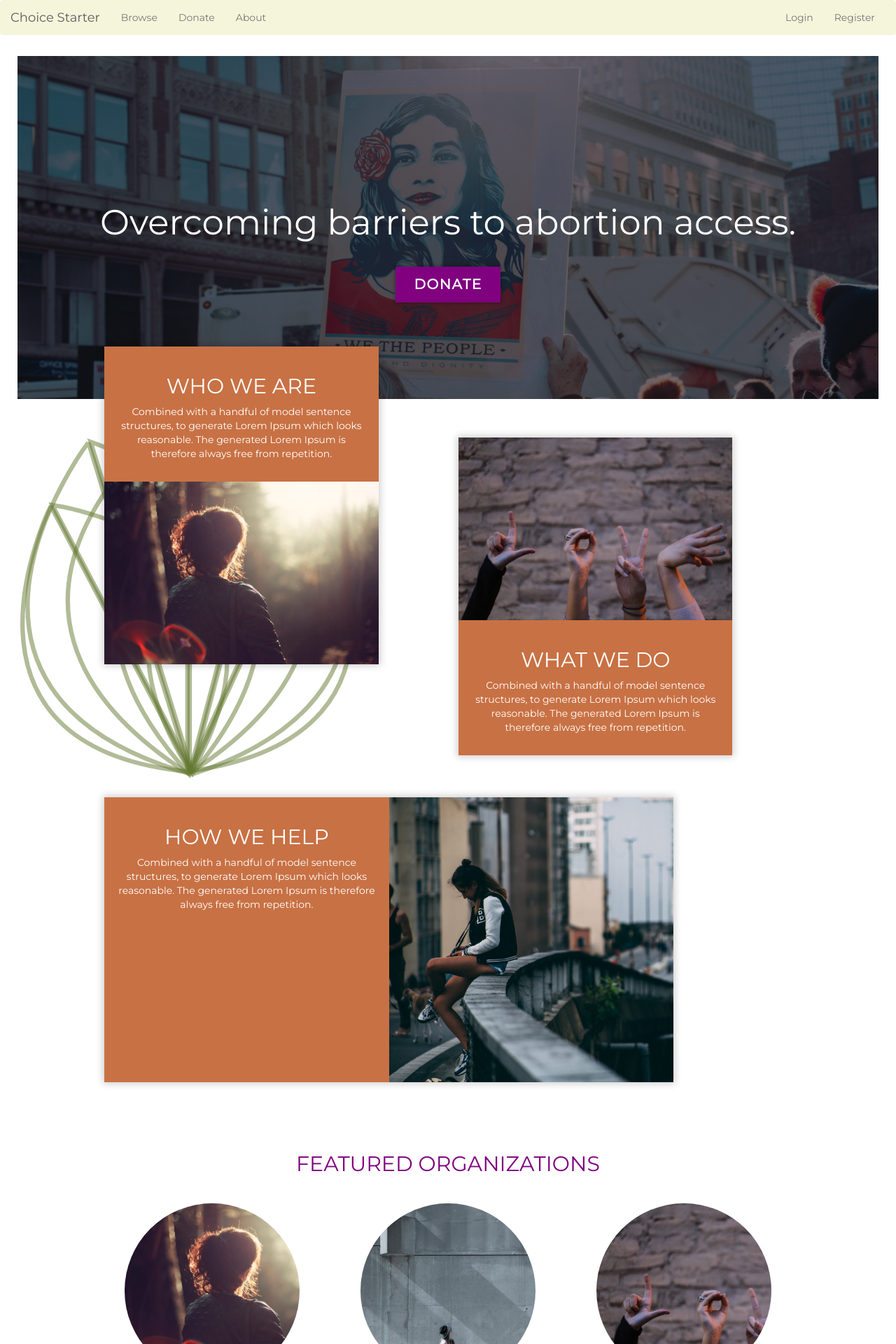
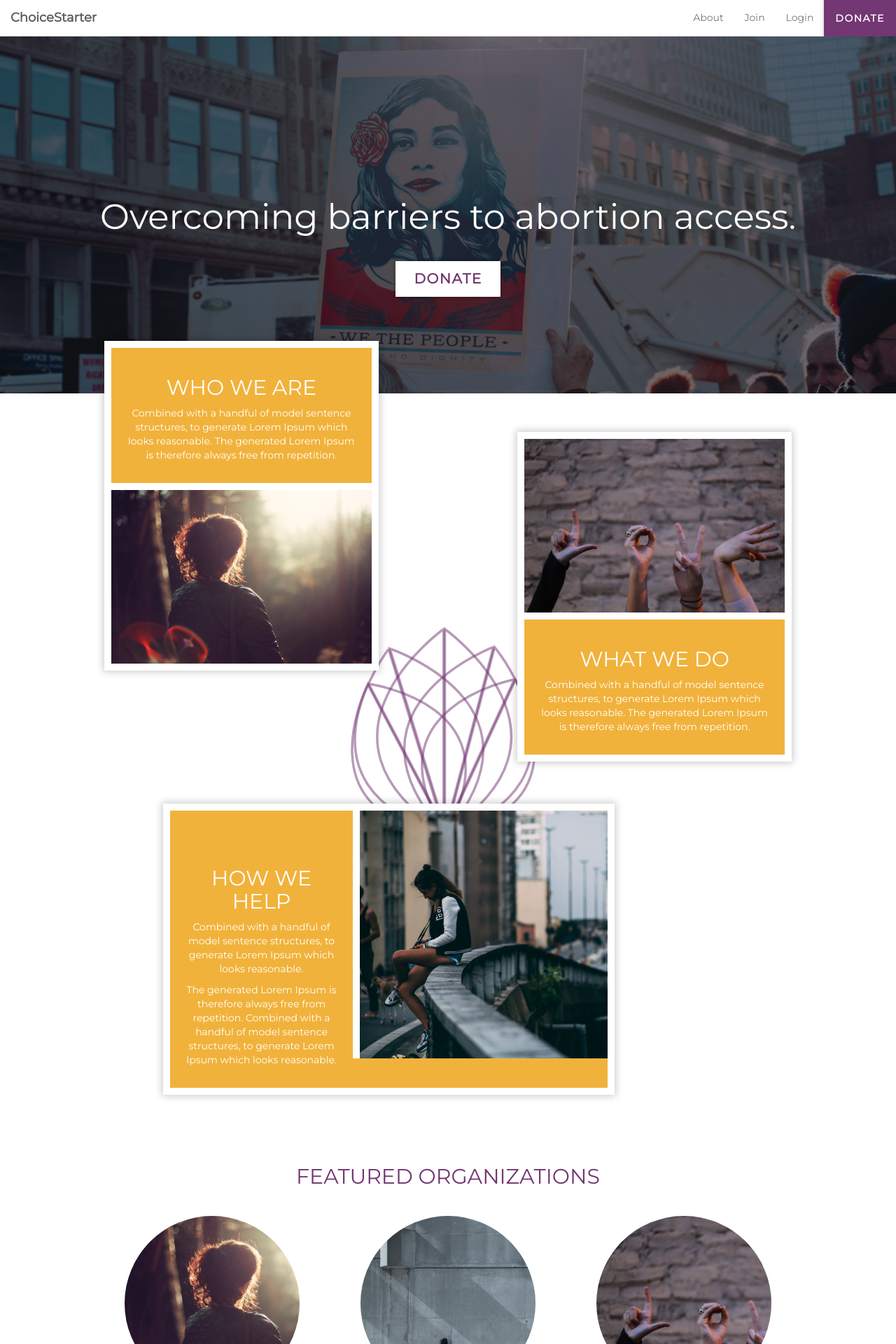
Before and after one commit to mackenziekira/choicestarter, a Flask app: page / in a window 1280 px wide. Shown: the top 1920 px of the page at 70% size. Run offline with Flask 2, Linux system fonts and the light colour scheme; some libraries are stand-ins or nearby versions.

Commit message:
nav bar reorder and footer styles

```diff
--- a/static/css/main.css
+++ b/static/css/main.css
@@ -3,6 +3,9 @@
 */
 * {
 	font-family: 'Montserrat', Helvetica, Arial, sans-serif;
+}
+.row {
+	margin: 0;
 }
 h1,
 h2,
@@ -15,8 +18,54 @@ h3 {
 
 /*Navbar*/
 .navbar-default {
-	background: beige;
+	background: #fff;
 	border: none;
+	color: #A7A7A7; /*gray*/
+	margin-bottom: 0;
+}
+.navbar-default .navbar-nav a.btn-nav {
+	background: #733773; /*purple*/
+	color: #fff;
+	margin-right: -15px;
+}
+.navbar-default .navbar-nav a.btn-nav:hover {
+	color: #733773; /*purple*/
+	opacity: 0.9;
+}
+.navbar-default .navbar-brand {
+	color: #4A4A4A; /*darkgray*/
+	font-weight: bold;
+}
+
+/*Footer*/
+footer {
+	background: #733773; /*purple*/
+	min-height: 410px;
+	color: #fff;
+	margin-top: 80px;
+	padding: 40px;
+}
+footer .btn-footer {
+    background: #c35cc3; /*lightpurple*/
+	margin-top: 20px;
+    margin-bottom: 50px;
+    padding: 10px 20px;
+}
+footer .btn-footer:hover {
+	background: #fff;
+	color: #733773; /*purple*/
+	opacity: 0.9;
+}
+footer li {
+	list-style: none;
+}
+footer li a {
+	color: #fff;
+}
+footer li a:hover {
+	color: #fff;
+	opacity: .8;
+	text-decoration: none;
 }
 
 /*Buttons*/
@@ -24,30 +73,34 @@ h3 {
 	text-transform: uppercase;
 	font-weight: bolder;
 	letter-spacing: 1.5px;
-    background: purple;
-    color: #fff;
+    background: #fff;
+    color: #733773; /*purple*/
     border-radius: 0;
-    box-shadow: 0px 0px 4px 2px rgba(255,255,255,0.2);
+    box-shadow: 0px 0px 4px 2px rgba(100,100,100,0.2);
 }
 .btn:hover {
 	color: #fff;
-	background: purple;
+	background: #733773; /*purple*/
 	opacity: 0.9;
 }
 
 /*Colors*/
 /*
+*
+* #FFC964 lightpeach
+* #F1B23B peach
+* #E98300 orange
+*
+* #C35CC3 lightpurple
+* #733773 purple
+* #3E1D3E darkpurple
+*
+* #BBBBBB lightgray
+* #A7A7A7 gray
+* #4A4A4A darkgray
+*
+*/
 
-#FFC964 lightpeach
-#F1B23B peach
-#E98300 orange
-#733773 purple
-#3E1D3E darkpurple
-
-#BBBBBB lightgray
-#A7A7A7 gray
-
-*/
 #form-page {
 	text-align: center;
 }
--- a/static/css/sections.css
+++ b/static/css/sections.css
@@ -6,10 +6,11 @@
 .section-hero {
 	height: 50vh;
 	min-height: 350px;
-	padding: 10px;
+	margin-left: -15px;
+	margin-right: -15px;
 }
 .image-hero {
-	background: url(/static/images/choice-starter-hero.png);
+	background: url('/static/images/choice-starter-hero.png');
 	background-size: cover;
 	background-position: 50%;
 	width: 100%;
@@ -36,8 +37,13 @@
 		font-size: 20px;
 	}
 }
+.logo-graphic {
+	width: 350px;
+    margin-left: 39%;
+    margin-top: 333px;
+}
 .logo-graphic path {
-	stroke: #647831;
+	stroke: #733773; /*purple*/
 	opacity: 0.5;
 }
 
@@ -45,7 +51,8 @@
 	min-height: 500px;
 }
 .shadow-container {
-	background: #c87144;
+	background: #F1B23B; /*orange*/
+	border: 10px solid #fff;
 	/*box-shadow: 2px 2px 5px 2px rgba(0,0,0,.2);*/
 	box-shadow: 0px 0px 10px 2px rgba(0,0,0,.2);
 	height: auto;
@@ -72,15 +79,24 @@
 	min-height: 300px;
 	overflow: hidden;
 }
+.container-who .description-about {
+	border-bottom: 10px solid #fff;
+}
+.container-what .description-about {
+	border-top: 10px solid #fff;
+}
+.container-how .description-about {
+	padding-top: 60px;
+}
 .layout-half {
 	padding: 0;
 }
+.layout-half:last-child {
+	border-left: 10px solid #fff;
+}
 .section-about .description-about {
-	background: #c87144;
+	background: #F1B23B; /*orange*/
 	height: auto;
-}
-.section-about .description-mission {
-	background: #647831;
 }
 .feature-photo {
 	background-size: cover;
@@ -89,19 +105,19 @@
 	padding-bottom: 75%;
 }
 .feature-photo-1 {
-	background-image: url(/static/images/feature-photo-1.jpg);
+	background-image: url('/static/images/feature-photo-1.jpg');
 	padding-bottom: 66.67%; /*1280/1920*/
 }
 .feature-photo-2 {
-	background-image: url(/static/images/feature-photo-2.jpg);
+	background-image: url('/static/images/feature-photo-2.jpg');
 	padding-bottom: 100%;
 }
 .feature-photo-3 {
-	background-image: url(/static/images/feature-photo-3.jpg);
+	background-image: url('/static/images/feature-photo-3.jpg');
 	padding-bottom: 66.67%; /*1280/1920*/
 }
 .feature-photo-4 {
-	background-image: url(/static/images/feature-photo-4.jpg);
+	background-image: url('/static/images/feature-photo-4.jpg');
 	padding-bottom: 66.67%; /*1280/1920*/
 }
 
@@ -110,15 +126,15 @@
 	color: #A7A7A7;
 }
 .section-orgs a {
-	color: purple;
+	color: #733773; /*purple*/
 }
 .section-orgs a:hover {
-	color: purple;
+	color: #733773; /*purple*/
 	opacity: 0.8;
 	text-decoration: none;
 }
 .section-orgs .section-headline {
-	color: purple;
+	color: #733773; /*purple*/
 	margin-bottom: 40px;
 }
 .section-orgs .shadow-container {
@@ -147,7 +163,7 @@
 }
 .progress-bar {
 	height: 28px;
-	background: orange;
+	background: #F1B23B; /*orange*/
 	border-radius: 40px;
 	box-shadow: -1px -1px rgba(255, 165, 0, 0.05);
 	color: white;
@@ -178,6 +194,6 @@
 .page-organizations .section-intro {
 	min-height: initial;
 }
-.page-organizations .testimonials-headline {
-	color: purple;
+.page-organizations .section-headline {
+	color: #733773; /*purple*/
 }
--- a/static/js/landingpage.js
+++ b/static/js/landingpage.js
@@ -18,11 +18,11 @@ var Main = {
 		};
 
 		// Options
-		var options = this.overrideOptions({type: 'oneByOne', start: 'inViewport'});
+		var options = this.overrideOptions({type: 'async', start: 'inViewport', duration: '100', 'delay': '0'});
 
 		// Create Animations
-		this.logoGraphic = this.createAnimation('logo-graphic', this.defaults, 'text-logo');
-		// this.codeGraphic = this.createAnimation('code-graphic', options, 'text-code');
+		this.logoGraphic = this.createAnimation('logo-graphic', options, 'text-logo');
+		// this.codeGraphic = this.createAnimation('code-graphic', this.defaults, 'text-code');
 		// this.chaiGraphic = this.createAnimation('chai-graphic', options, 'text-chai');
 	},
 
--- a/templates/base.html
+++ b/templates/base.html
@@ -24,19 +24,15 @@
           <span class="icon-bar"></span>
           <span class="icon-bar"></span>
         </button>
-        <a class="navbar-brand" href="{{ url_for('index') }}">Choice Starter</a>
+        <a class="navbar-brand" href="{{ url_for('index') }}">ChoiceStarter</a>
       </div>
 
       <!-- Collect the nav links, forms, and other content for toggling -->
       <div class="collapse navbar-collapse" id="bs-example-navbar-collapse-1">
-        <ul class="nav navbar-nav">
-          <li><a href="{{ url_for('organizations') }}">Browse</a></li>
-          <li><a href="{{ url_for('donate') }}">Donate</a></li>
+        <ul class="nav navbar-nav navbar-right">
           <li><a href="{{ url_for('about') }}">About</a></li>
-        </ul>
-        <ul class="nav navbar-nav navbar-right">
         {% if g.user.is_authenticated %}
-          <li><a href="{{ url_for('register') }}">Register</a></li>
+          <li><a href="{{ url_for('register') }}">Join</a></li>
           <li class="dropdown">
             <a href="#" class="dropdown-toggle" data-toggle="dropdown" role="button" aria-haspopup="true" aria-expanded="false">{{ g.user.username }}<span class="caret"></span></a>
             <ul class="dropdown-menu">
@@ -47,8 +43,9 @@
             </ul>
           </li>
         {% else %}
+          <li><a href="{{ url_for('register') }}">Join</a></li>
           <li><a href="{{ url_for('login_get') }}">Login</a></li>
-          <li><a href="{{ url_for('register') }}">Register</a></li>
+          <li><a href="{{ url_for('donate') }}" class="btn btn-nav">Donate</a></li>
         {% endif %}
         </ul>
       </div><!-- /.navbar-collapse -->
@@ -70,8 +67,40 @@
   {% endwith %}
 
 
+ 	<div class="row">
+  	{% block content %}{% endblock %}
+ 	</div>
 
-  {% block content %}{% endblock %}
+	<footer>
+ 		<div class="col-md-10 col-md-offset-1 text-center">
+ 			<h2>Stay connected to the cause.</h2>
+ 			<p>Hear how your donation makes a difference in communities that are most at stake. </p>
+ 			<li><a href="{{ url_for('register') }}" class="btn btn-footer">Join</a></li>
+ 		</div>
+ 		<div class="col-md-8 col-md-offset-2">
+	 		<div class="col-xs-12 col-md-4">
+	 			<ul>
+	 				<li><a href="#">Explore</a></li>
+	 				<li><a href="#">Community</a></li>
+	 			</ul>
+	 		</div>
+	 		<div class="col-xs-12 col-md-4">
+	 			<ul>
+	 				<li><a href="#">FAQ</a></li>
+	 				<li><a href="#">Blog</a></li>
+	 				<li><a href="#">Partner with Us</a></li>
+	 				<li><a href="#">Contact Us</a></li>
+	 				<li><a href="#">Help</a></li>
+	 			</ul>
+	 		</div>
+	 		<div class="col-xs-12 col-md-4">
+	 			<ul>
+	 				<li>San Francisco, CA</li>
+	 				<li>contact@choicestarter.com</li>
+	 			</ul>
+	 		</div>
+	 	</div>
+	</footer>
 </body>
 
 
@@ -79,7 +108,7 @@
 
 <script src="https://code.jquery.com/jquery.js"></script>
 <script src="//ajax.googleapis.com/ajax/libs/jquery/1.11.0/jquery.min.js"></script>
-<script src="//netdna.bootstrapcdn.com/bootstrap/3.1.1/js/bootstrap.min.js"></script>
+<!-- <script src="//netdna.bootstrapcdn.com/bootstrap/4.1.1/js/bootstrap.min.js"></script> -->
 <script src="https://cdnjs.cloudflare.com/ajax/libs/mark.js/8.4.1/jquery.mark.es6.js"></script>
 <script type="text/javascript" src="https://js.stripe.com/v2/"></script>
 <script type="text/javascript" src="https://js.stripe.com/v3/"></script>
--- a/templates/landingpage.html
+++ b/templates/landingpage.html
@@ -8,20 +8,20 @@
 		<div class="image-hero"></div>
  		<h1 class="hero-headline text-center col-md-10">Overcoming barriers to abortion access.</h1>
  		<div class="col-xs-12 text-center">
- 			<a href="donate" class="btn btn-hero">Donate</a>
+ 			<a href="{{ url_for('donate') }}" class="btn btn-hero">Donate</a>
  		</div>
  		<div class="logo-graphic-wrapper">
-			<svg xmlns="http://www.w3.org/2000/svg" x="0px" y="0px" viewBox="0 0 390 306" id="logo-graphic" class="graphic logo-graphic">
-				<path fill="none" data-duration="200" data-delay="100" stroke="#000" stroke-width="2" stroke-miterlimit="10" d="M32.1,21.3c0,0-86.1,112.6,46.2,150.1L32.1,21.3z" style="stroke-dasharray: 4000px, 5400px; stroke-dashoffset: 0px;" />
-				<path fill="none" data-duration="200" data-delay="100" stroke="#000" stroke-width="2" stroke-miterlimit="10" d="M79.3,171.1C167.6,65.7,33.1,21,33.1,21L79.3,171.1z" style="stroke-dasharray: 4000px, 5400px; stroke-dashoffset: 0px;" />
-				<path fill="none" data-duration="200" data-delay="100" stroke="#000" stroke-width="2" stroke-miterlimit="10" d="M117.7,19.6c0,0-132.6,50.3-39.9,151.9L117.7,19.6z" style="stroke-dasharray: 4000px, 5400px; stroke-dashoffset: 0px;" />
-				<path fill="none" data-duration="200" data-delay="100" stroke="#000" stroke-width="2" stroke-miterlimit="10" d="M78.7,171.7c130.6-43,39.9-151.9,39.9-151.9L78.7,171.7z" style="stroke-dasharray: 4000px, 5400px; stroke-dashoffset: 0px;" />
-				<path fill="none" data-duration="200" data-delay="100" stroke="#000" stroke-width="2" stroke-miterlimit="10" d="M15.1,50.1c0,0-55.2,109.7,63.4,120.4L15.1,50.1z" style="stroke-dasharray: 4000px, 5400px; stroke-dashoffset: 0px;" />
-				<path fill="none" data-duration="200" data-delay="100" stroke="#000" stroke-width="2" stroke-miterlimit="10" d="M79.2,170.1C137.5,66.2,15.8,49.7,15.8,49.7L79.2,170.1z" style="stroke-dasharray: 4000px, 5400px; stroke-dashoffset: 0px;" />
-				<path fill="none" data-duration="200" data-delay="100" stroke="#000" stroke-width="2" stroke-miterlimit="10" d="M134.8,46.1c0,0-120.6,23-56.9,123.6L134.8,46.1z" style="stroke-dasharray: 4000px, 5400px; stroke-dashoffset: 0px;" />
-				<path fill="none" data-duration="200" data-delay="100" stroke="#000" stroke-width="2" stroke-miterlimit="10" d="M78.7,170.1c117.9-17,56.9-123.6,56.9-123.6L78.7,170.1z" style="stroke-dasharray: 4000px, 5400px; stroke-dashoffset: 0px;" />
-				<path fill="none" data-duration="200" data-delay="100" stroke="#000" stroke-width="2" stroke-miterlimit="10" d="M77,5c0,0-122,87,0,166V5z" style="stroke-dasharray: 4000px, 5400px; stroke-dashoffset: 0px;" />
-				<path fill="none" data-duration="200" data-delay="100" stroke="#000" stroke-width="2" stroke-miterlimit="10" d="M78,171C200,92,78,5,78,5V171z" style="stroke-dasharray: 4000px, 5400px; stroke-dashoffset: 0px;" />
+			<svg xmlns="http://www.w3.org/2000/svg" x="0px" y="0px" viewBox="0 0 200 180" id="logo-graphic" class="graphic logo-graphic">
+				<path fill="none" data-duration="200" data-delay="100" stroke="#FFC964" stroke-width="2" stroke-miterlimit="10" d="M32.1,21.3c0,0-86.1,112.6,46.2,150.1L32.1,21.3z" style="stroke-dasharray: 4000px, 5400px; stroke-dashoffset: 0px;" />
+				<path fill="none" data-duration="200" data-delay="100" stroke="#FFC964" stroke-width="2" stroke-miterlimit="10" d="M79.3,171.1C167.6,65.7,33.1,21,33.1,21L79.3,171.1z" style="stroke-dasharray: 4000px, 5400px; stroke-dashoffset: 0px;" />
+				<path fill="none" data-duration="200" data-delay="100" stroke="#FFC964" stroke-width="2" stroke-miterlimit="10" d="M117.7,19.6c0,0-132.6,50.3-39.9,151.9L117.7,19.6z" style="stroke-dasharray: 4000px, 5400px; stroke-dashoffset: 0px;" />
+				<path fill="none" data-duration="200" data-delay="100" stroke="#FFC964" stroke-width="2" stroke-miterlimit="10" d="M78.7,171.7c130.6-43,39.9-151.9,39.9-151.9L78.7,171.7z" style="stroke-dasharray: 4000px, 5400px; stroke-dashoffset: 0px;" />
+				<path fill="none" data-duration="200" data-delay="100" stroke="#733773" stroke-width="2" stroke-miterlimit="10" d="M15.1,50.1c0,0-55.2,109.7,63.4,120.4L15.1,50.1z" style="stroke-dasharray: 4000px, 5400px; stroke-dashoffset: 0px;" />
+				<path fill="none" data-duration="200" data-delay="100" stroke="#733773" stroke-width="2" stroke-miterlimit="10" d="M79.2,170.1C137.5,66.2,15.8,49.7,15.8,49.7L79.2,170.1z" style="stroke-dasharray: 4000px, 5400px; stroke-dashoffset: 0px;" />
+				<path fill="none" data-duration="200" data-delay="100" stroke="#733773" stroke-width="2" stroke-miterlimit="10" d="M134.8,46.1c0,0-120.6,23-56.9,123.6L134.8,46.1z" style="stroke-dasharray: 4000px, 5400px; stroke-dashoffset: 0px;" />
+				<path fill="none" data-duration="200" data-delay="100" stroke="#733773" stroke-width="2" stroke-miterlimit="10" d="M78.7,170.1c117.9-17,56.9-123.6,56.9-123.6L78.7,170.1z" style="stroke-dasharray: 4000px, 5400px; stroke-dashoffset: 0px;" />
+				<path fill="none" data-duration="200" data-delay="100" stroke="#F1B23B" stroke-width="2" stroke-miterlimit="10" d="M77,5c0,0-122,87,0,166V5z" style="stroke-dasharray: 4000px, 5400px; stroke-dashoffset: 0px;" />
+				<path fill="none" data-duration="200" data-delay="100" stroke="#F1B23B" stroke-width="2" stroke-miterlimit="10" d="M78,171C200,92,78,5,78,5V171z" style="stroke-dasharray: 4000px, 5400px; stroke-dashoffset: 0px;" />
 			</svg>
  		</div>
  	</header>
@@ -37,7 +37,7 @@
  					<div class="feature-photo feature-photo-1"></div>
  				</div>
 	 		</div>
-	 		<div class="container-what col-xs-12 col-md-5 col-md-offset-1">
+	 		<div class="container-what col-xs-12 col-md-5 col-md-offset-2">
 	 			<div class="shadow-container">
 	 				<div class="feature-photo feature-photo-3"></div>
 		 			<div class="description-about">
@@ -46,15 +46,16 @@
 		 			</div>
 	 			</div>
 	 		</div>
-	 		<div class="container-how col-xs-12 col-md-10">
+	 		<div class="container-how col-xs-12 col-md-8 col-md-offset-1">
 	 			<div class="shadow-container">
-		 			<div class="layout-half col-xs-12 col-md-6">
+		 			<div class="layout-half col-xs-12 col-md-5">
 			 			<div class="description-about">
 			 				<h2 class="section-headline text-center">how we help</h2>
-			 				<p class="text-center">Combined with a handful of model sentence structures, to generate Lorem Ipsum which looks reasonable. The generated Lorem Ipsum is therefore always free from repetition.</p>
+			 				<p class="text-center">Combined with a handful of model sentence structures, to generate Lorem Ipsum which looks reasonable.</p>
+			 				<p class="text-center">The generated Lorem Ipsum is therefore always free from repetition. Combined with a handful of model sentence structures, to generate Lorem Ipsum which looks reasonable.</p>
 			 			</div>
 			 		</div>
-			 		<div class="layout-half col-xs-12 col-md-6">
+			 		<div class="layout-half col-xs-12 col-md-7">
 			 			<div class="feature-photo feature-photo-2"></div>
 			 		</div>
 	 		</div>
@@ -97,10 +98,9 @@
  		<div class="col-md-10 col-md-offset-1">
  			<h2 class="section-headline text-center">Featured Organizations</h2>
 	 		<div class="col-xs-12 col-md-4">
-	 			<div class="description-orgs feature-photo-1 col-xs-12">
-	 				<!-- <h2 class="section-headline text-center">who we are</h2>
-	 				<p class="text-center">Combined with a handful of model sentence structures, to generate Lorem Ipsum which looks reasonable. The generated Lorem Ipsum is therefore always free from repetition.</p> -->
-	 			</div>
+	 			<a href="{{ url_for('organization', org_id=1) }}">
+	 				<div class="description-orgs feature-photo-1 col-xs-12"></div>
+	 			</a>
 	 			<div class="progress-bar-container">
 	 				<div class="progress-bar progress-bar-1">
 	 					<p>$300 to go</p>
@@ -110,10 +110,9 @@
 	 			<p>Combined with a handful of model sentence structures, to generate Lorem Ipsum which looks reasonable.</p>
 	 		</div>
 	 		<div class="col-xs-12 col-md-4">
-	 			<div class="description-orgs feature-photo-4 col-xs-12">
-	 				<!-- <h2 class="section-headline text-center">what we do</h2>
-	 				<p class="text-center">Combined with a handful of model sentence structures, to generate Lorem Ipsum which looks reasonable. The generated Lorem Ipsum is therefore always free from repetition.</p> -->
-	 			</div>
+	 			<a href="{{ url_for('organization', org_id=2) }}">
+	 				<div class="description-orgs feature-photo-4 col-xs-12"></div>
+	 			</a>
 	 			<div class="progress-bar-container">
 	 				<div class="progress-bar progress-bar-2">
 	 					<p>$600 to go</p>
@@ -123,10 +122,9 @@
 	 			<p>Combined with a handful of model sentence structures, to generate Lorem Ipsum which looks reasonable.</p>
 	 		</div>
 	 		<div class="col-xs-12 col-md-4">
-	 			<div class="description-orgs feature-photo-3 col-xs-12">
-	 				<!-- <h2 class="section-headline text-center">how we help</h2>
-	 				<p class="text-center">Combined with a handful of model sentence structures, to generate Lorem Ipsum which looks reasonable. The generated Lorem Ipsum is therefore always free from repetition.</p> -->
-	 			</div>
+	 			<a href="{{ url_for('organization', org_id=3) }}">
+	 				<div class="description-orgs feature-photo-3 col-xs-12"></div>
+	 			</a>
 	 			<div class="progress-bar-container">
 	 				<div class="progress-bar progress-bar-3">
 	 					<p>$120 to go</p>
```
Also changed, not shown: static/images/choice-starter-logo.png (deleted).
